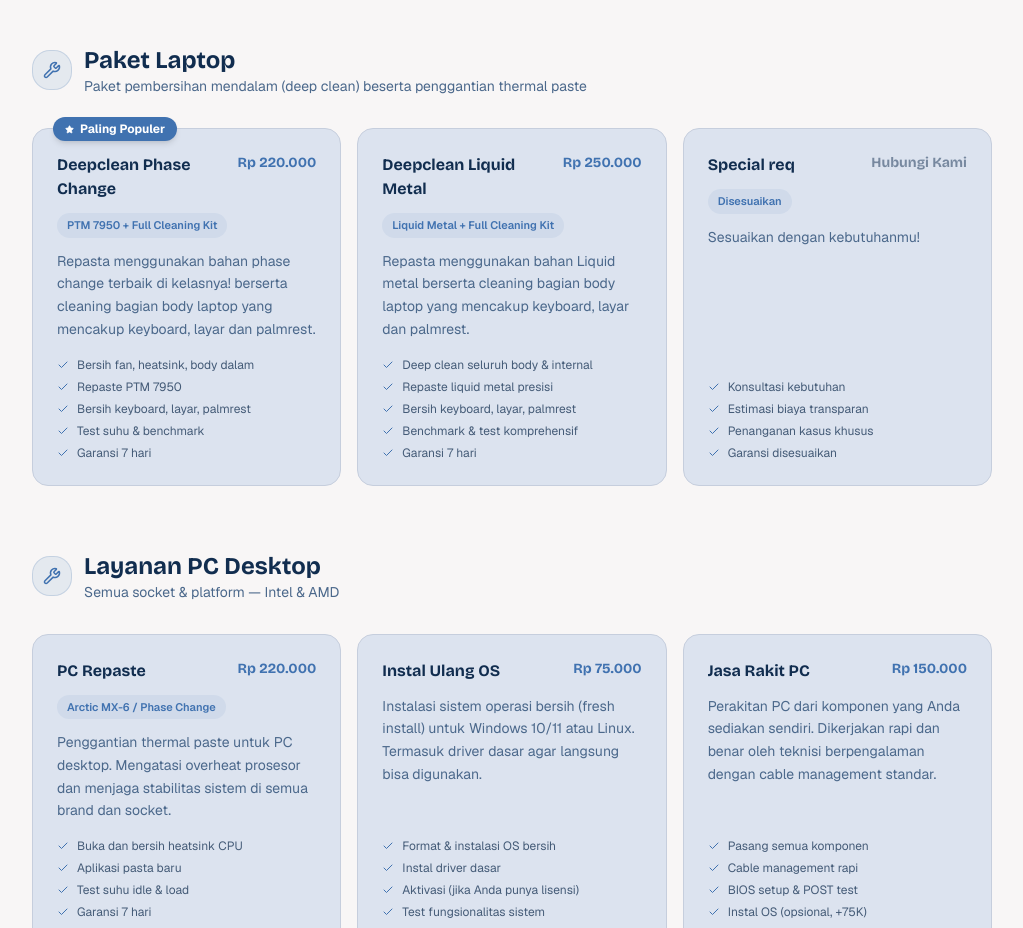
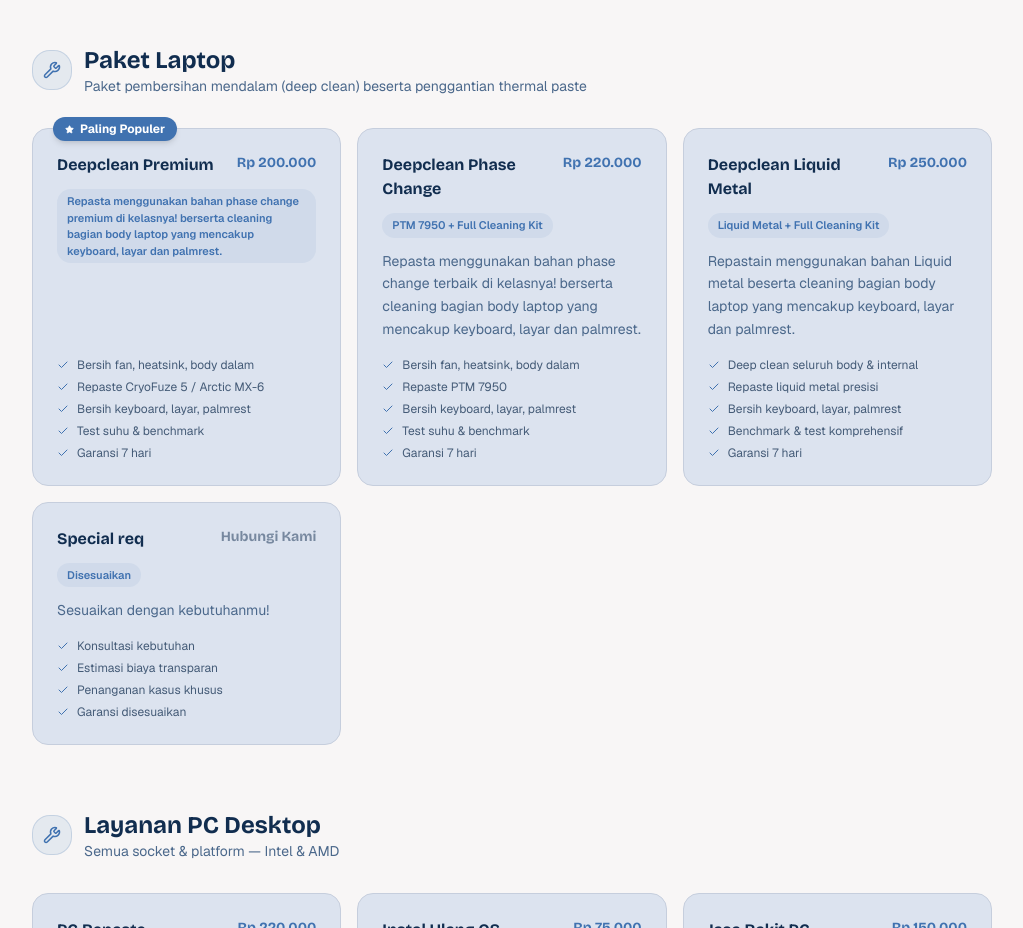
Before and after one commit to zenith-id/repasta_in, a Next.js app: page /layanan in a window 1280 px wide. Shown: the part 1580-2508 px from the top of the page, without its empty margins (128-1151 px from the left). Built offline with nearby package versions, Linux system fonts and the light colour scheme; no server answers; what boneyard-js would draw is missing.

Commit message:
feat(services): add deepclean premium rp 200k

```diff
--- a/src/constants/sections/layanan.ts
+++ b/src/constants/sections/layanan.ts
@@ -70,9 +70,23 @@ export const LAYANAN_CONTENT = {
   ],
   paketLaptopServices: [
     {
+      name: "Deepclean Premium",
+      price: "Rp 200.000",
+      badge: "Paling Populer",
+      material:
+        "Repasta menggunakan bahan phase change premium di kelasnya! berserta cleaning bagian body laptop yang mencakup keyboard, layar dan palmrest.",
+      includes: [
+        "Bersih fan, heatsink, body dalam",
+        "Repaste CryoFuze 5 / Arctic MX-6",
+        "Bersih keyboard, layar, palmrest",
+        "Test suhu & benchmark",
+        "Garansi 7 hari",
+      ],
+    },
+    {
       name: "Deepclean Phase Change",
       price: "Rp 220.000",
-      badge: "Paling Populer",
+      badge: null,
       material: "PTM 7950 + Full Cleaning Kit",
       desc: "Repasta menggunakan bahan phase change terbaik di kelasnya! berserta cleaning bagian body laptop yang mencakup keyboard, layar dan palmrest.",
       includes: [
@@ -88,7 +102,7 @@ export const LAYANAN_CONTENT = {
       price: "Rp 250.000",
       badge: null,
       material: "Liquid Metal + Full Cleaning Kit",
-      desc: "Repasta menggunakan bahan Liquid metal berserta cleaning bagian body laptop yang mencakup keyboard, layar dan palmrest.",
+      desc: "Repastain menggunakan bahan Liquid metal beserta cleaning bagian body laptop yang mencakup keyboard, layar dan palmrest.",
       includes: [
         "Deep clean seluruh body & internal",
         "Repaste liquid metal presisi",
--- a/src/constants/sections/services.ts
+++ b/src/constants/sections/services.ts
@@ -37,14 +37,20 @@ export const laptopServices = [
 
 export const paketLaptopServices = [
   {
-    name: "Deepclean Phase Change",
-    desc: "Repastain menggunakan bahan phase change terbaik di kelasnya! berserta cleaning bagian body laptop yang mencakup keyboard, layar dan palmrest.",
-    price: "Rp 220.000",
+    name: "Deepclean Premium",
+    desc: "Repastain menggunakan bahan phase change premium di kelasnya! beserta cleaning bagian body laptop yang mencakup keyboard, layar dan palmrest.",
+    price: "Rp 200.000",
     popular: true,
   },
   {
+    name: "Deepclean Phase Change",
+    desc: "Repastain menggunakan bahan phase change terbaik di kelasnya! beserta cleaning bagian body laptop yang mencakup keyboard, layar dan palmrest.",
+    price: "Rp 220.000",
+    popular: false,
+  },
+  {
     name: "Deepclean Liquid Metal",
-    desc: "Repastain menggunakan bahan Liquid metal berserta cleaning bagian body laptop yang mencakup keyboard, layar dan palmrest.",
+    desc: "Repastain menggunakan bahan Liquid metal beserta cleaning bagian body laptop yang mencakup keyboard, layar dan palmrest.",
     price: "Rp 250.000",
     popular: false,
   },
```
